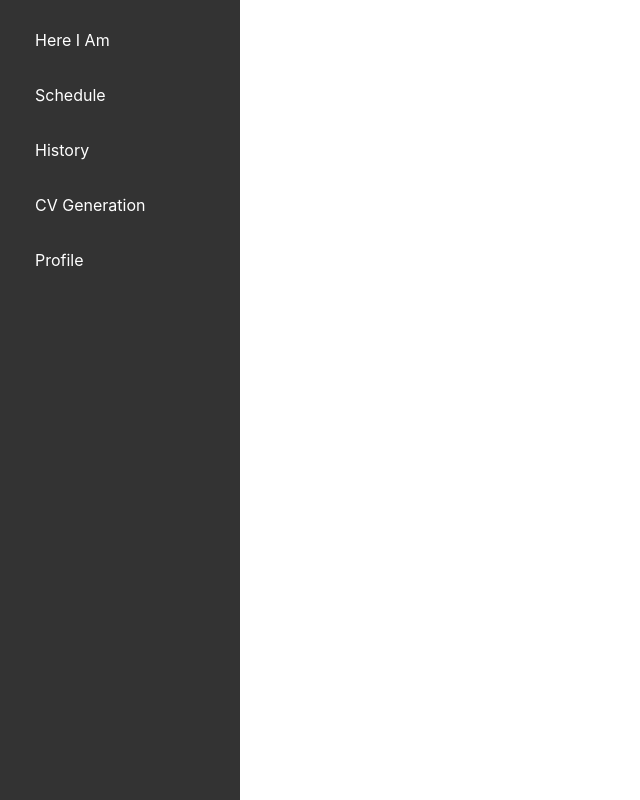
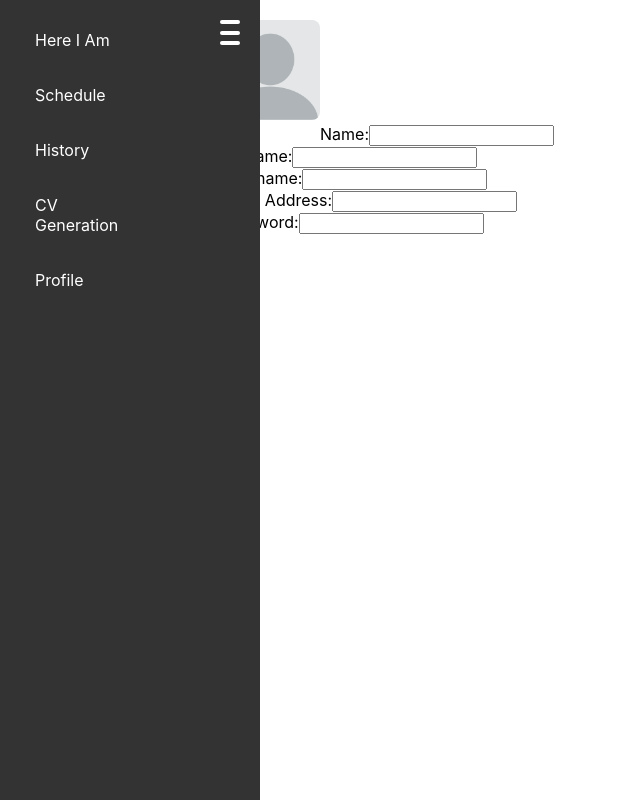
Before and after one commit to kazaction/Group_3_Here_I_Am, a React (Create React App) app in the folder here_i_am/: page /profile in a window 1280 px wide. Shown: the whole page, without its empty margins (0-640 px from the left). Built offline with nearby package versions, Linux system fonts and the light colour scheme.

Commit message:
New UI for profile and new navbar

```diff
--- a/here_i_am/src/App.js
+++ b/here_i_am/src/App.js
@@ -4,6 +4,7 @@ import React from 'react';
 import { BrowserRouter as Router, Routes, Route } from 'react-router-dom';
 import Navbar from './components/navbar';
 import Schedule from './components/schedule';
+import Profile from './components/profile';
 
 
 
@@ -16,6 +17,7 @@ function App() {
         <Routes>
           <Route path="/" element={<h1>Welcome to Here I Am</h1>} />
           <Route path="/schedule" element={<Schedule />} />
+          <Route path="/profile" element={<Profile />} />
           {/* Add more routes like: */}
           {/* <Route path="/history" element={<History />} /> */}
           {/* <Route path="/cv" element={<CVGeneration />} /> */}
--- a/here_i_am/src/components/navbar.jsx
+++ b/here_i_am/src/components/navbar.jsx
@@ -1,19 +1,32 @@
-import React from "react";
-import { Link } from 'react-router-dom';
-import '../css/navbar.css';
+import React, { useState } from "react";
+import { Link } from "react-router-dom";
+import "../css/navbar.css";
 
 const Navbar = () => {
-    return(
-        <nav className='navbar'>
-            <ul className='nav-links'>
-                <li><Link to='/'>Here I Am</Link></li>
-                <li><Link to='/schedule'>Schedule</Link></li>
-                <li><Link to='/history'>History</Link></li>
-                <li><Link to='/cvGeneration'>CV Generation</Link></li>
-                <li><Link to='/profile'>Profile</Link></li>
-            </ul>
-        </nav>
-    );
+  const [isOpen, setIsOpen] = useState(true);
+
+  const toggleNavbar = () => setIsOpen(!isOpen);
+
+  return (
+    <>
+      {/* Hamburger stays outside the sidebar so it’s always clickable */}
+      <div className={`hamburger ${isOpen ? "shifted" : ""}`} onClick={toggleNavbar}>
+        <span></span>
+        <span></span>
+        <span></span>
+      </div>
+
+      <nav className={`navbar ${isOpen ? "open" : "closed"}`}>
+        <ul className="nav-links">
+          <li><Link to="/">Here I Am</Link></li>
+          <li><Link to="/schedule">Schedule</Link></li>
+          <li><Link to="/history">History</Link></li>
+          <li><Link to="/cvGeneration">CV Generation</Link></li>
+          <li><Link to="/profile">Profile</Link></li>
+        </ul>
+      </nav>
+    </>
+  );
 };
 
 export default Navbar;
--- a/here_i_am/src/components/profile.jsx
+++ b/here_i_am/src/components/profile.jsx
@@ -0,0 +1,32 @@
+import React from "react";
+import logo from '../assets/logo.png';
+import "../css/profile.css";
+
+const Profile = () => {
+    return (
+        <div>
+            <img src={logo} alt="Logo" />
+
+            <label>Name:</label>
+            <input type = "tetx" name = "name" />
+            <br/>
+
+            <lable>Surname:</lable>
+            <input type = "text" name = "surname" />
+            <br/>
+
+            <lable>Username:</lable>
+            <input type = "text" name = "username" />
+            <br/>
+
+            <lable>Email Address:</lable>
+            <input type = "email" name = "email" />
+            <br/>
+
+            <lable>Password:</lable>
+            <input type = "password" name = "password" />
+        </div>
+    );
+};
+
+export default Profile;
--- a/here_i_am/src/css/navbar.css
+++ b/here_i_am/src/css/navbar.css
@@ -1,18 +1,52 @@
-/* Make the navbar a vertical sidebar */
+/* Sidebar */
 .navbar {
-  position: fixed;       /* stays on the side while scrolling */
+  position: fixed;
   top: 0;
   left: 0;
-  width: 200px;          /* sidebar width */
-  height: 100vh;         /* full viewport height */
+  width: 220px;
+  height: 100vh;
   background-color: #333;
   display: flex;
   flex-direction: column;
   align-items: flex-start;
   padding: 20px;
+  transition: transform 0.3s ease;
+  z-index: 900;
 }
 
-/* Style the list */
+/* Slide out of view when closed */
+.navbar.closed {
+  transform: translateX(-220px);
+}
+
+/* Hamburger icon */
+.hamburger {
+  position: fixed; /* stays visible at all times */
+  top: 20px;
+  left: 20px;
+  width: 20px;
+  height: 25px;
+  display: flex;
+  flex-direction: column;
+  justify-content: space-between;
+  cursor: pointer;
+  z-index: 1001; /* above the sidebar */
+  transition: left 0.3s ease;
+}
+
+.hamburger.shifted {
+  left: 220px; /* moves slightly right when navbar is open */
+}
+
+.hamburger span {
+  display: block;
+  height: 4px;
+  width: 100%;
+  background-color: white;
+  border-radius: 2px;
+}
+
+/* Links */
 .nav-links {
   list-style: none;
   padding: 0;
@@ -20,13 +54,11 @@
   width: 100%;
 }
 
-/* Each list item on its own line */
 .nav-links li {
-  width: 100%;
+  width: 50%;
   margin-bottom: 15px;
 }
 
-/* Make the links full-width and left-aligned */
 .nav-links a {
   color: white;
   text-decoration: none;
@@ -36,7 +68,6 @@
   border-radius: 8px;
 }
 
-/* Hover effect */
 .nav-links a:hover {
   background-color: #555;
 }
--- /dev/null
+++ b/here_i_am/src/css/profile.css
@@ -0,0 +1,6 @@
+img {
+    width: 100px;
+    height: auto;
+    border-radius: 8px;
+    margin-bottom: 20px;
+}
```
Also changed, not shown: here_i_am/src/assets/logo.png (added), 1 other file (tests, documents, lock files or other folders).
